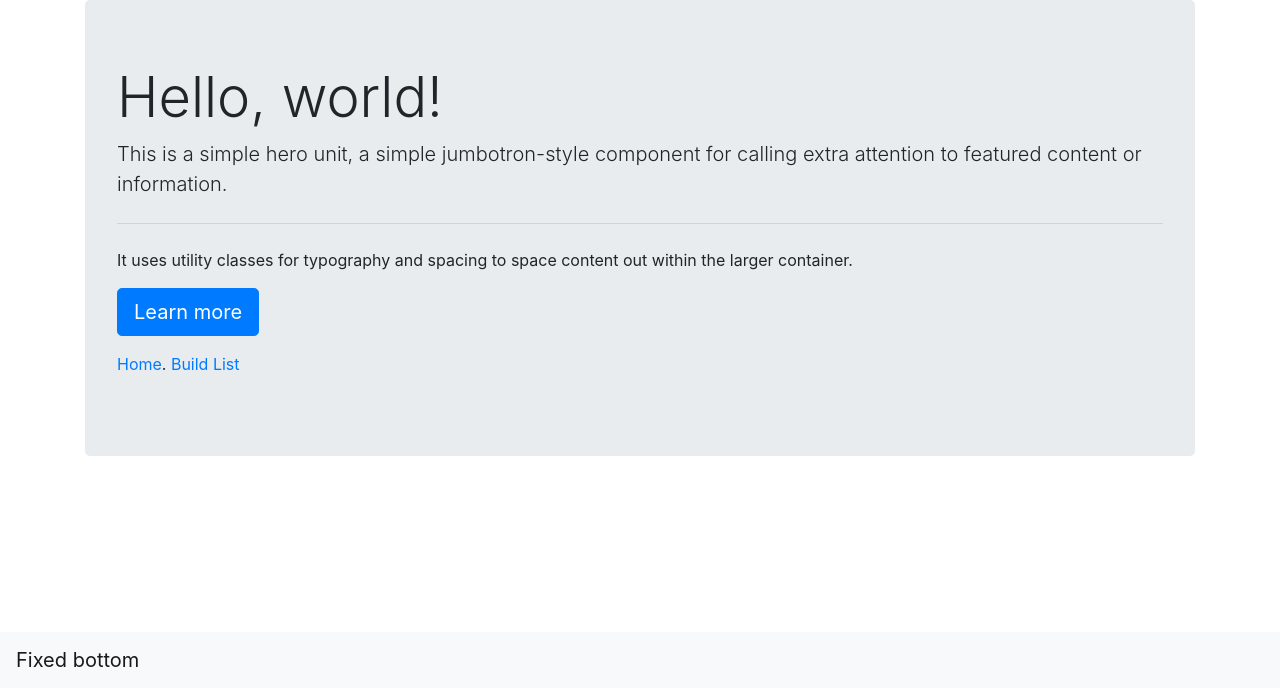
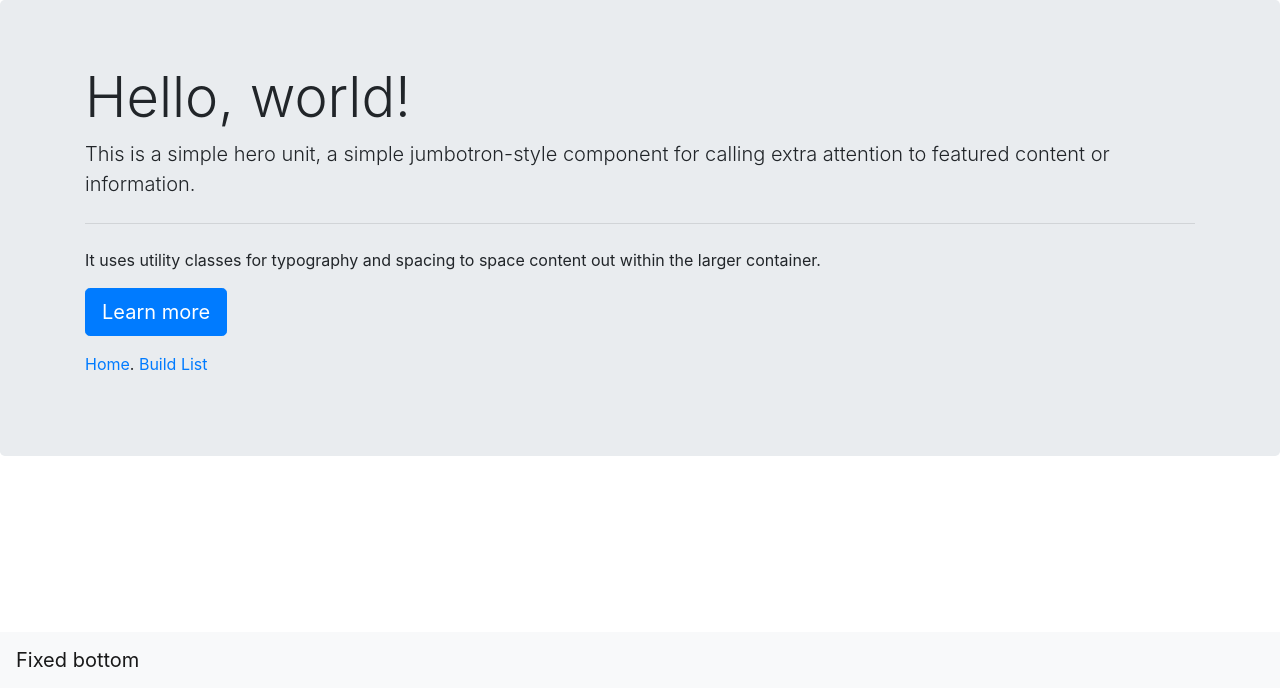
Before and after one commit to iandenegri/keebspace, a Django app: page / in a window 1280 px wide. Shown: the part 112-800 px from the top of the page. Run offline with Django 3.2, Linux system fonts and the light colour scheme; parts of the project's set-up code (start-up, migrations or seed data) failed here and were passed over; some libraries are stand-ins or nearby versions.

Commit message:
Hero is set up on landing page.

```diff
--- a/templates/base.html
+++ b/templates/base.html
@@ -41,7 +41,11 @@
             </ul>
         </div>
     </nav>
-    <div class="container">
+    <div class="hero">
+        {% block hero %}
+        {% endblock hero %}
+    </div>
+    <div class="container content">
         {% block content %}
         {% endblock content %}
     </div>
--- a/templates/index.html
+++ b/templates/index.html
@@ -1,7 +1,8 @@
 {% extends "base.html" %}
 
-{% block content %}
+{% block hero %}
 <div class="jumbotron">
+    <div class="container">
         <h1 class="display-4">Hello, world!</h1>
         <p class="lead">This is a simple hero unit, a simple jumbotron-style component for calling extra attention to featured content or information.</p>
         <hr class="my-4">
@@ -15,4 +16,8 @@
         <a href="{% url 'keebs:build-list' %}">Build List</a>
         </p>
     </div>
+</div>
+{% endblock hero %}
+
+{% block content %}
 {% endblock content %}
```
Lines whose indentation alone changed are shown as unchanged.
